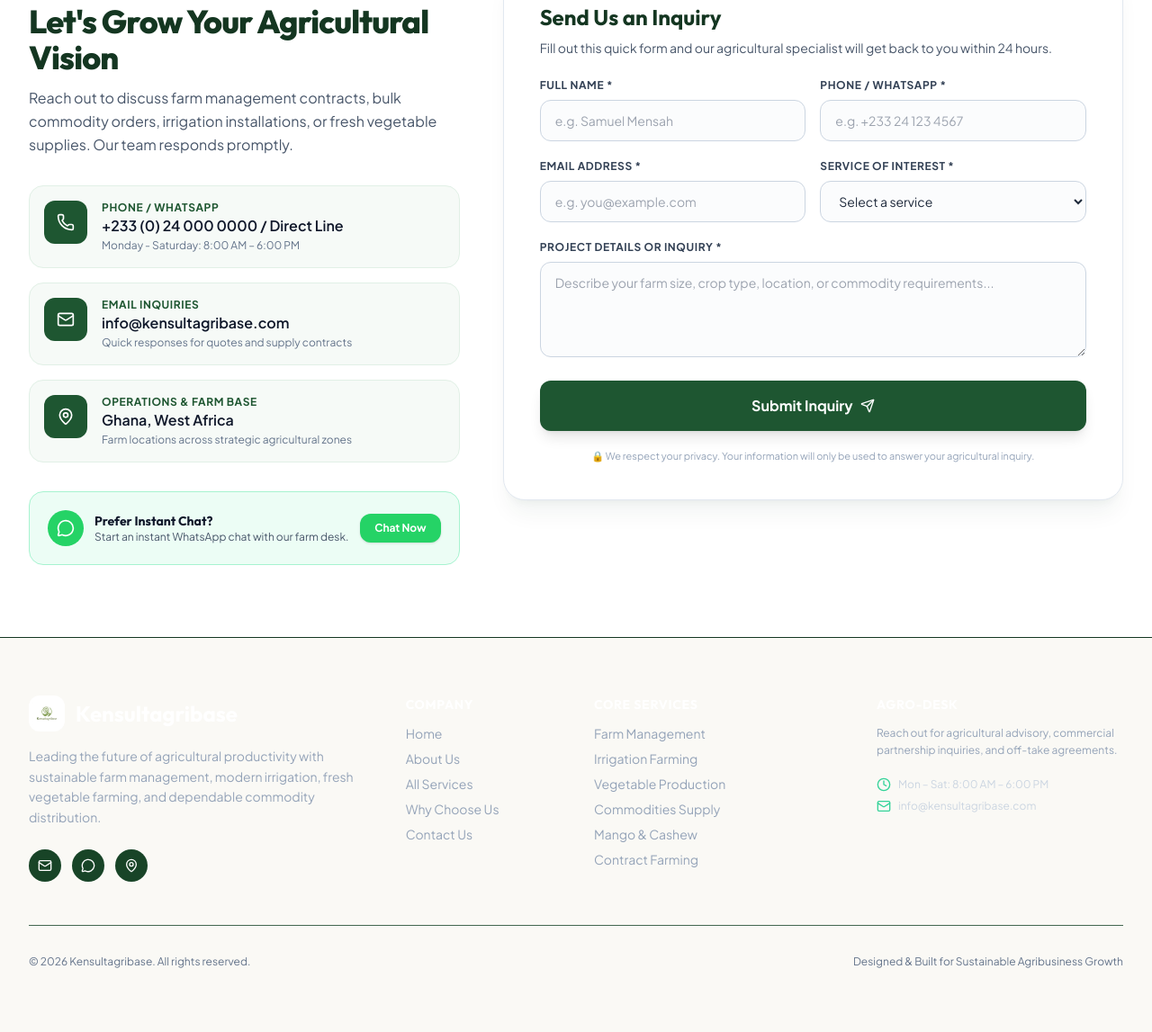
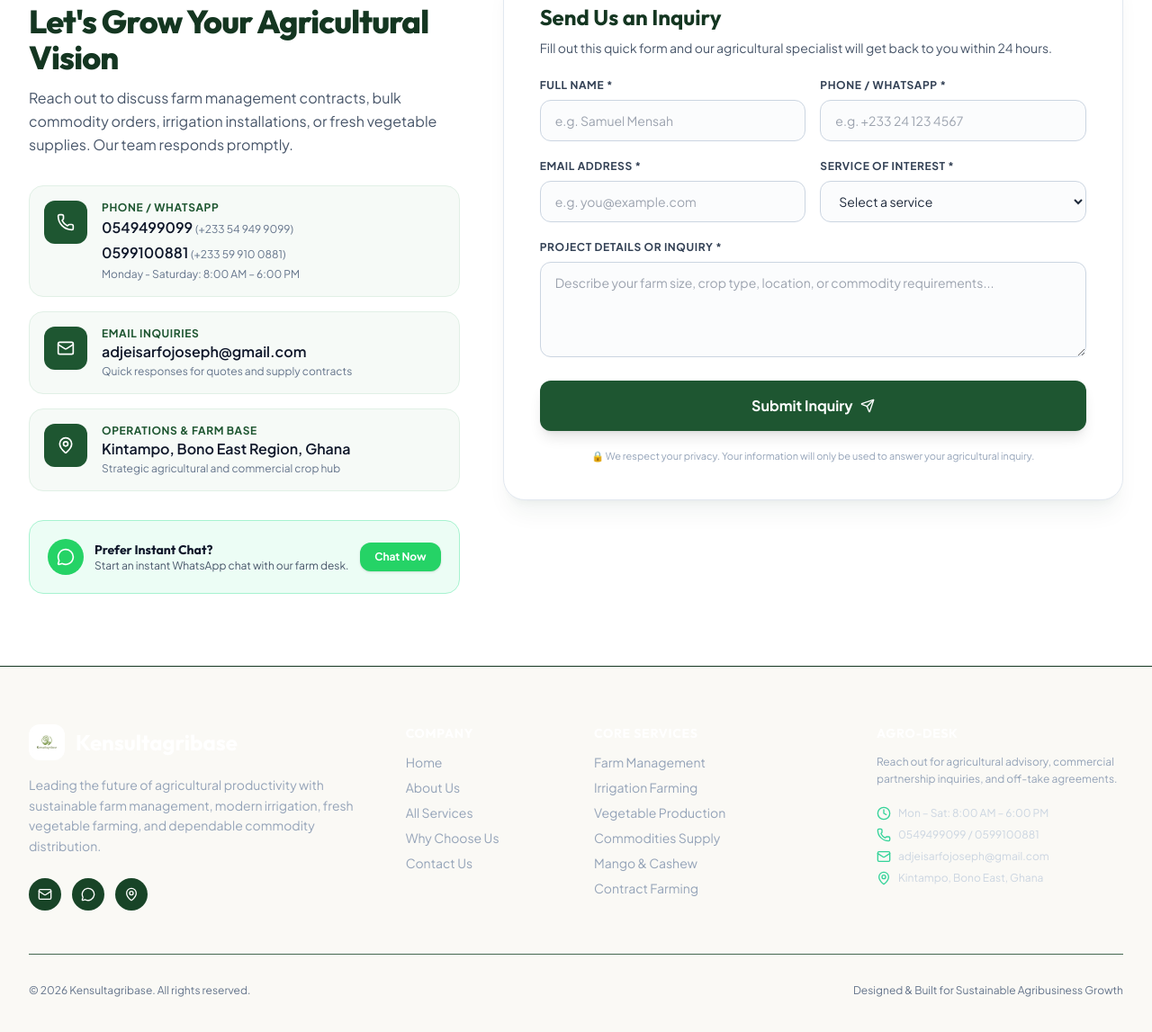
Before and after one commit to Linkindadaba/ojoo, a website: page index.html in a window 1280 px wide. Shown: the part 3985-5132 px from the top of the page at 90% size. Before the commit the page ends 5110 px from the top, so only its background shows below. Drawn offline with nearby package versions, Linux system fonts and the light colour scheme.

Commit message:
Add official contact details: email, phone numbers, location, and WhatsApp links

```diff
--- a/index.html
+++ b/index.html
@@ -101,7 +101,7 @@
         <a href="#contact" class="w-full text-center px-5 py-3 rounded-full bg-forest-700 text-white font-semibold text-sm shadow mobile-nav-link">
           Request Quote
         </a>
-        <a href="https://wa.me/?text=Hello%20Kensultagribase%2C%20I%20would%20like%20to%20inquire%20about%20your%20services." target="_blank" rel="noopener noreferrer" class="w-full text-center px-5 py-3 rounded-full bg-[#25d366] text-white font-semibold text-sm flex items-center justify-center gap-2">
+        <a href="https://wa.me/233549499099?text=Hello%20Kensultagribase%2C%20I%20would%20like%20to%20inquire%20about%20your%20services." target="_blank" rel="noopener noreferrer" class="w-full text-center px-5 py-3 rounded-full bg-[#25d366] text-white font-semibold text-sm flex items-center justify-center gap-2">
           <i data-lucide="message-circle" class="w-4 h-4"></i>
           <span>Chat on WhatsApp</span>
         </a>
@@ -576,7 +576,7 @@
           <a href="#contact" class="px-6 py-3 rounded-full bg-white text-forest-900 font-bold text-sm shadow hover:bg-forest-50 transition-all">
             Get in Touch
           </a>
-          <a href="https://wa.me/?text=Hello%20Kensultagribase%2C%20I%20would%20like%20to%20partner%20with%20you." target="_blank" rel="noopener noreferrer" class="px-6 py-3 rounded-full bg-[#25d366] text-white font-bold text-sm shadow hover:bg-[#20bd5a] transition-all flex items-center gap-2">
+          <a href="https://wa.me/233549499099?text=Hello%20Kensultagribase%2C%20I%20would%20like%20to%20partner%20with%20you." target="_blank" rel="noopener noreferrer" class="px-6 py-3 rounded-full bg-[#25d366] text-white font-bold text-sm shadow hover:bg-[#20bd5a] transition-all flex items-center gap-2">
             <i data-lucide="message-circle" class="w-4 h-4"></i>
             <span>WhatsApp Us</span>
           </a>
@@ -616,10 +616,15 @@
               </div>
               <div>
                 <p class="text-xs font-bold text-forest-700 uppercase tracking-wider">Phone / WhatsApp</p>
-                <a href="tel:+233200000000" id="contact-phone-link" class="text-slate-900 font-semibold text-base hover:text-forest-600 transition-colors">
-                  +233 (0) 24 000 0000 / Direct Line
-                </a>
-                <p class="text-xs text-slate-500 mt-0.5">Monday - Saturday: 8:00 AM – 6:00 PM</p>
+                <div class="space-y-1 mt-0.5">
+                  <a href="tel:+233549499099" class="block text-slate-900 font-semibold text-base hover:text-forest-600 transition-colors">
+                    0549499099 <span class="text-xs font-normal text-slate-500">(+233 54 949 9099)</span>
+                  </a>
+                  <a href="tel:+233599100881" class="block text-slate-900 font-semibold text-base hover:text-forest-600 transition-colors">
+                    0599100881 <span class="text-xs font-normal text-slate-500">(+233 59 910 0881)</span>
+                  </a>
+                </div>
+                <p class="text-xs text-slate-500 mt-1">Monday - Saturday: 8:00 AM – 6:00 PM</p>
               </div>
             </div>
 
@@ -629,8 +634,8 @@
               </div>
               <div>
                 <p class="text-xs font-bold text-forest-700 uppercase tracking-wider">Email Inquiries</p>
-                <a href="mailto:info@kensultagribase.com" id="contact-email-link" class="text-slate-900 font-semibold text-base hover:text-forest-600 transition-colors">
-                  info@kensultagribase.com
+                <a href="mailto:adjeisarfojoseph@gmail.com" id="contact-email-link" class="text-slate-900 font-semibold text-base hover:text-forest-600 transition-colors break-all">
+                  adjeisarfojoseph@gmail.com
                 </a>
                 <p class="text-xs text-slate-500 mt-0.5">Quick responses for quotes and supply contracts</p>
               </div>
@@ -643,9 +648,9 @@
               <div>
                 <p class="text-xs font-bold text-forest-700 uppercase tracking-wider">Operations & Farm Base</p>
                 <p class="text-slate-900 font-semibold text-base">
-                  Ghana, West Africa
+                  Kintampo, Bono East Region, Ghana
                 </p>
-                <p class="text-xs text-slate-500 mt-0.5">Farm locations across strategic agricultural zones</p>
+                <p class="text-xs text-slate-500 mt-0.5">Strategic agricultural and commercial crop hub</p>
               </div>
             </div>
 
@@ -662,7 +667,7 @@
                 <p class="text-xs text-slate-600">Start an instant WhatsApp chat with our farm desk.</p>
               </div>
             </div>
-            <a href="https://wa.me/?text=Hello%20Kensultagribase%2C%20I%20would%20like%20to%20inquire%20about%20your%20services." target="_blank" rel="noopener noreferrer" class="px-4 py-2 rounded-xl bg-[#25d366] hover:bg-[#20bd5a] text-white text-xs font-bold shadow transition-colors shrink-0">
+            <a href="https://wa.me/233549499099?text=Hello%20Kensultagribase%2C%20I%20would%20like%20to%20inquire%20about%20your%20services." target="_blank" rel="noopener noreferrer" class="px-4 py-2 rounded-xl bg-[#25d366] hover:bg-[#20bd5a] text-white text-xs font-bold shadow transition-colors shrink-0">
               Chat Now
             </a>
           </div>
@@ -788,7 +793,7 @@
   </div>
 
   <!-- Floating WhatsApp Quick Button -->
-  <a href="https://wa.me/?text=Hello%20Kensultagribase%2C%20I%20would%20like%20to%20inquire%20about%20your%20agricultural%20services." target="_blank" rel="noopener noreferrer" class="whatsapp-float whatsapp-pulse" aria-label="Contact us on WhatsApp">
+  <a href="https://wa.me/233549499099?text=Hello%20Kensultagribase%2C%20I%20would%20like%20to%20inquire%20about%20your%20agricultural%20services." target="_blank" rel="noopener noreferrer" class="whatsapp-float whatsapp-pulse" aria-label="Contact us on WhatsApp">
     <i data-lucide="message-circle" class="w-7 h-7"></i>
   </a>
 
@@ -809,10 +814,10 @@
             Leading the future of agricultural productivity with sustainable farm management, modern irrigation, fresh vegetable farming, and dependable commodity distribution.
           </p>
           <div class="flex items-center gap-3 pt-2">
-            <a href="#contact" class="w-9 h-9 rounded-full bg-forest-800 hover:bg-forest-700 text-white flex items-center justify-center transition-colors" aria-label="Contact">
+            <a href="mailto:adjeisarfojoseph@gmail.com" class="w-9 h-9 rounded-full bg-forest-800 hover:bg-forest-700 text-white flex items-center justify-center transition-colors" aria-label="Contact Email">
               <i data-lucide="mail" class="w-4 h-4"></i>
             </a>
-            <a href="https://wa.me/?text=Hello%20Kensultagribase" target="_blank" rel="noopener noreferrer" class="w-9 h-9 rounded-full bg-forest-800 hover:bg-[#25d366] text-white flex items-center justify-center transition-colors" aria-label="WhatsApp">
+            <a href="https://wa.me/233549499099?text=Hello%20Kensultagribase" target="_blank" rel="noopener noreferrer" class="w-9 h-9 rounded-full bg-forest-800 hover:bg-[#25d366] text-white flex items-center justify-center transition-colors" aria-label="WhatsApp">
               <i data-lucide="message-circle" class="w-4 h-4"></i>
             </a>
             <a href="#contact" class="w-9 h-9 rounded-full bg-forest-800 hover:bg-forest-700 text-white flex items-center justify-center transition-colors" aria-label="Location">
@@ -858,8 +863,16 @@
               <span>Mon – Sat: 8:00 AM – 6:00 PM</span>
             </p>
             <p class="flex items-center gap-2">
+              <i data-lucide="phone" class="w-4 h-4 text-emerald-400"></i>
+              <span>0549499099 / 0599100881</span>
+            </p>
+            <p class="flex items-center gap-2">
               <i data-lucide="mail" class="w-4 h-4 text-emerald-400"></i>
-              <span>info@kensultagribase.com</span>
+              <span class="break-all">adjeisarfojoseph@gmail.com</span>
+            </p>
+            <p class="flex items-center gap-2">
+              <i data-lucide="map-pin" class="w-4 h-4 text-emerald-400"></i>
+              <span>Kintampo, Bono East, Ghana</span>
             </p>
           </div>
         </div>
--- a/main.js
+++ b/main.js
@@ -136,7 +136,7 @@ function sendModalWhatsApp() {
     (phone ? `Phone: ${phone}%0A` : '') +
     (notes ? `Details: ${notes}%0A` : '');
 
-  const whatsappUrl = `https://wa.me/?text=${message}`;
+  const whatsappUrl = `https://wa.me/233549499099?text=${message}`;
   window.open(whatsappUrl, '_blank');
   closeInquiryModal();
 }
```
